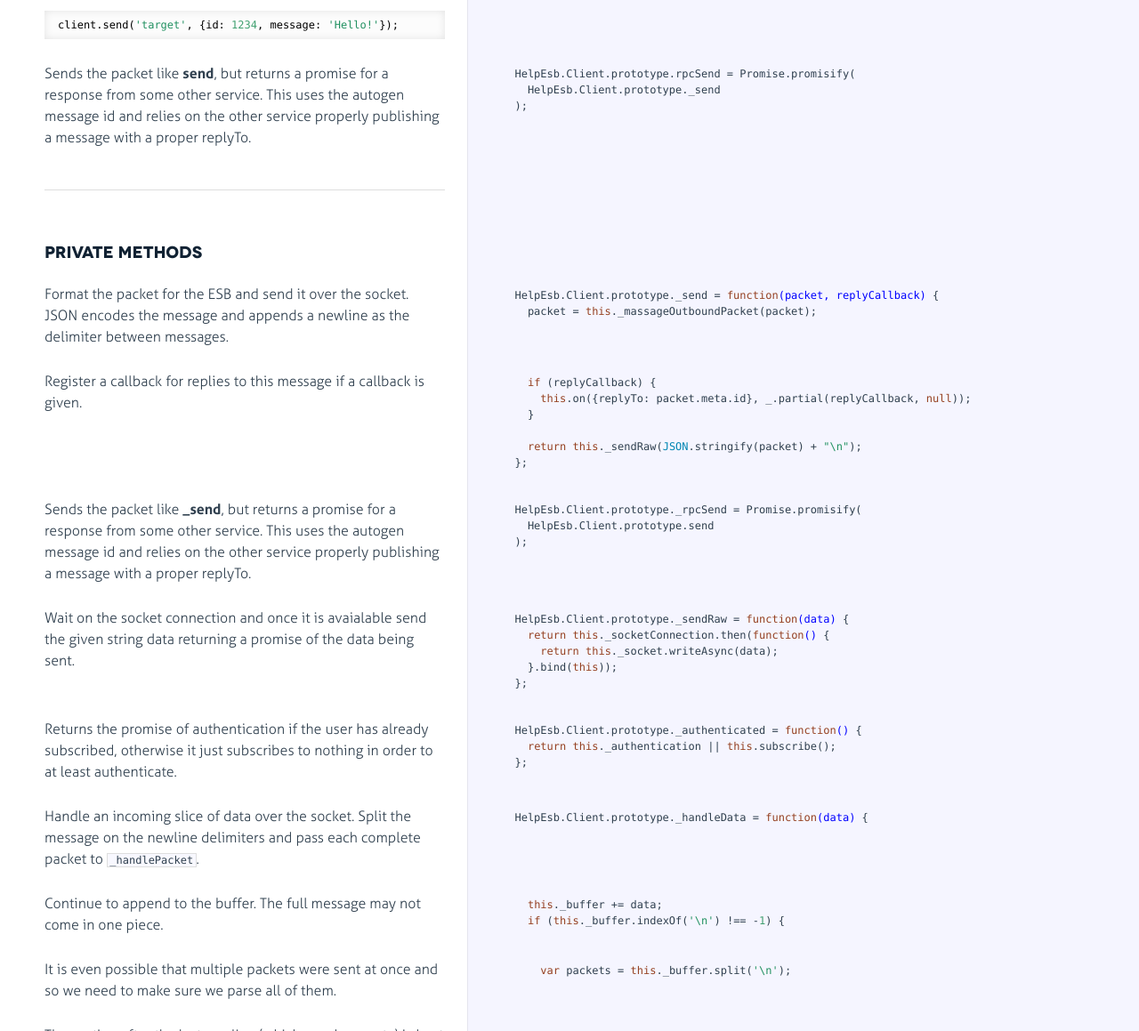
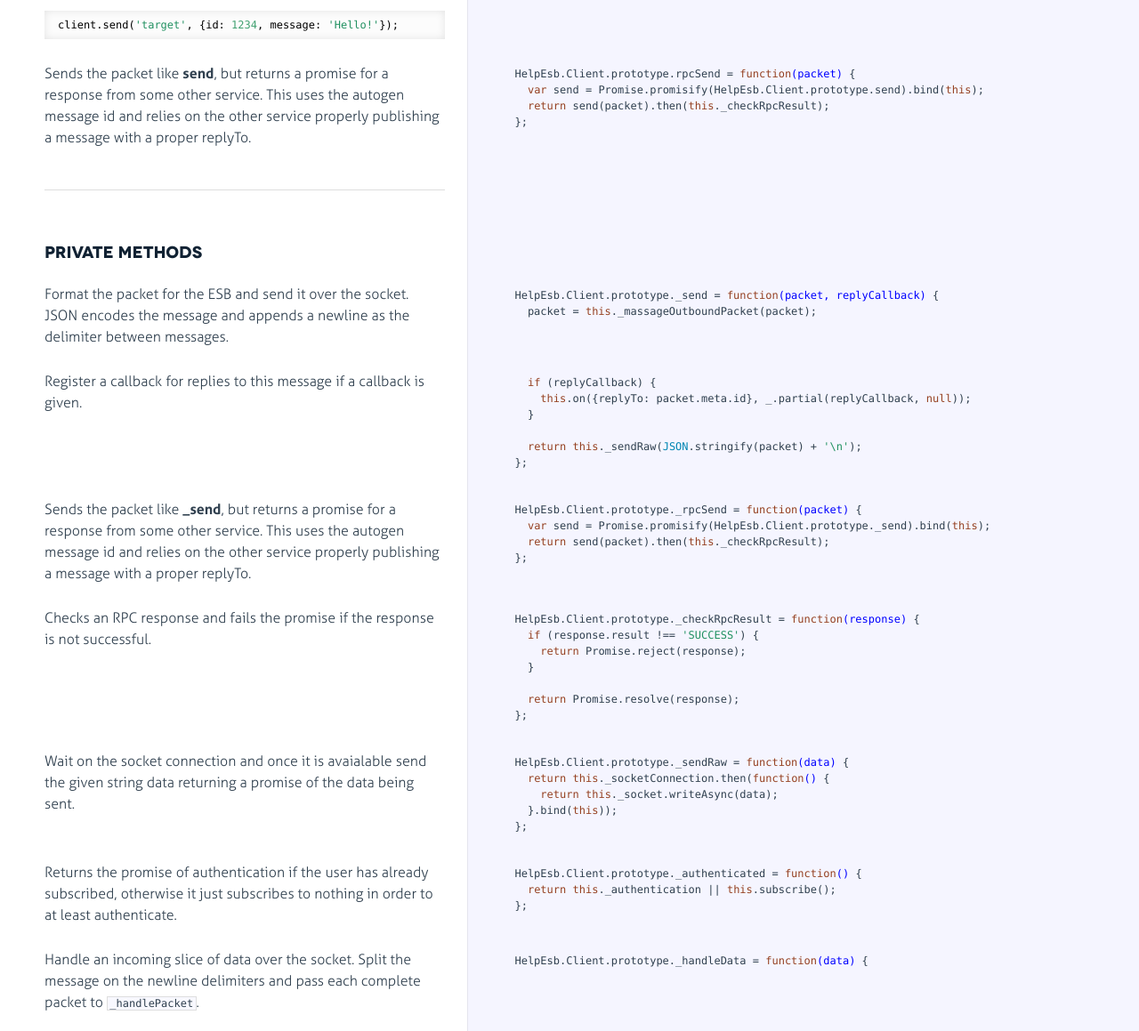
Before and after one commit to evanlucas/help-esb.js, a plain HTML site: page index.html in a window 1280 px wide. Shown: the part 2599-3758 px from the top of the page at 89% size. Drawn offline with Linux system fonts and the light colour scheme.

Commit message:
Update documentation.

```diff
--- a/index.html
+++ b/index.html
@@ -340,9 +340,10 @@ other service properly publishing a message with a proper replyTo.</p>
 
             </div>
 
-            <div class="content"><div class='highlight'><pre>  HelpEsb.Client.prototype.rpcSend = Promise.promisify(
-    HelpEsb.Client.prototype._send
-  );</pre></div></div>
+            <div class="content"><div class='highlight'><pre>  HelpEsb.Client.prototype.rpcSend = <span class="hljs-function"><span class="hljs-keyword">function</span><span class="hljs-params">(packet)</span> </span>{
+    <span class="hljs-keyword">var</span> send = Promise.promisify(HelpEsb.Client.prototype.send).bind(<span class="hljs-keyword">this</span>);
+    <span class="hljs-keyword">return</span> send(packet).then(<span class="hljs-keyword">this</span>._checkRpcResult);
+  };</pre></div></div>
 
         </li>
 
@@ -404,7 +405,7 @@ the message and appends a newline as the delimiter between messages.</p>
       <span class="hljs-keyword">this</span>.on({replyTo: packet.meta.id}, _.partial(replyCallback, <span class="hljs-literal">null</span>));
     }
 
-    <span class="hljs-keyword">return</span> <span class="hljs-keyword">this</span>._sendRaw(<span class="hljs-built_in">JSON</span>.stringify(packet) + <span class="hljs-string">"\n"</span>);
+    <span class="hljs-keyword">return</span> <span class="hljs-keyword">this</span>._sendRaw(<span class="hljs-built_in">JSON</span>.stringify(packet) + <span class="hljs-string">'\n'</span>);
   };</pre></div></div>
 
         </li>
@@ -422,9 +423,10 @@ other service properly publishing a message with a proper replyTo.</p>
 
             </div>
 
-            <div class="content"><div class='highlight'><pre>  HelpEsb.Client.prototype._rpcSend = Promise.promisify(
-    HelpEsb.Client.prototype.send
-  );</pre></div></div>
+            <div class="content"><div class='highlight'><pre>  HelpEsb.Client.prototype._rpcSend = <span class="hljs-function"><span class="hljs-keyword">function</span><span class="hljs-params">(packet)</span> </span>{
+    <span class="hljs-keyword">var</span> send = Promise.promisify(HelpEsb.Client.prototype._send).bind(<span class="hljs-keyword">this</span>);
+    <span class="hljs-keyword">return</span> send(packet).then(<span class="hljs-keyword">this</span>._checkRpcResult);
+  };</pre></div></div>
 
         </li>
 
@@ -434,6 +436,28 @@ other service properly publishing a message with a proper replyTo.</p>
 
               <div class="pilwrap ">
                 <a class="pilcrow" href="#section-22">&#182;</a>
+              </div>
+              <p>Checks an RPC response and fails the promise if the response is not
+successful.</p>
+
+            </div>
+
+            <div class="content"><div class='highlight'><pre>  HelpEsb.Client.prototype._checkRpcResult = <span class="hljs-function"><span class="hljs-keyword">function</span><span class="hljs-params">(response)</span> </span>{
+    <span class="hljs-keyword">if</span> (response.result !== <span class="hljs-string">'SUCCESS'</span>) {
+      <span class="hljs-keyword">return</span> Promise.reject(response);
+    }
+
+    <span class="hljs-keyword">return</span> Promise.resolve(response);
+  };</pre></div></div>
+
+        </li>
+
+
+        <li id="section-23">
+            <div class="annotation">
+
+              <div class="pilwrap ">
+                <a class="pilcrow" href="#section-23">&#182;</a>
               </div>
               <p>Wait on the socket connection and once it is avaialable send the given
 string data returning a promise of the data being sent.</p>
@@ -449,11 +473,11 @@ string data returning a promise of the data being sent.</p>
         </li>
 
 
-        <li id="section-23">
+        <li id="section-24">
             <div class="annotation">
 
               <div class="pilwrap ">
-                <a class="pilcrow" href="#section-23">&#182;</a>
+                <a class="pilcrow" href="#section-24">&#182;</a>
               </div>
               <p>Returns the promise of authentication if the user has already subscribed,
 otherwise it just subscribes to nothing in order to at least authenticate.</p>
@@ -467,11 +491,11 @@ otherwise it just subscribes to nothing in order to at least authenticate.</p>
         </li>
 
 
-        <li id="section-24">
+        <li id="section-25">
             <div class="annotation">
 
               <div class="pilwrap ">
-                <a class="pilcrow" href="#section-24">&#182;</a>
+                <a class="pilcrow" href="#section-25">&#182;</a>
               </div>
               <p>Handle an incoming slice of data over the socket.  Split the message on
 the newline delimiters and pass each complete packet to <code>_handlePacket</code>.</p>
@@ -483,11 +507,11 @@ the newline delimiters and pass each complete packet to <code>_handlePacket</cod
         </li>
 
 
-        <li id="section-25">
+        <li id="section-26">
             <div class="annotation">
 
               <div class="pilwrap ">
-                <a class="pilcrow" href="#section-25">&#182;</a>
+                <a class="pilcrow" href="#section-26">&#182;</a>
               </div>
               <p>Continue to append to the buffer.  The full message may not come in one
 piece.</p>
@@ -500,11 +524,11 @@ piece.</p>
         </li>
 
 
-        <li id="section-26">
+        <li id="section-27">
             <div class="annotation">
 
               <div class="pilwrap ">
-                <a class="pilcrow" href="#section-26">&#182;</a>
+                <a class="pilcrow" href="#section-27">&#182;</a>
               </div>
               <p>It is even possible that multiple packets were sent at once and so we
 need to make sure we parse all of them.</p>
@@ -516,11 +540,11 @@ need to make sure we parse all of them.</p>
         </li>
 
 
-        <li id="section-27">
+        <li id="section-28">
             <div class="annotation">
 
               <div class="pilwrap ">
-                <a class="pilcrow" href="#section-27">&#182;</a>
+                <a class="pilcrow" href="#section-28">&#182;</a>
               </div>
               <p>The section after the last newline (which may be empty) is kept in the
 buffer as it belongs to the next packet.</p>
@@ -536,11 +560,11 @@ buffer as it belongs to the next packet.</p>
         </li>
 
 
-        <li id="section-28">
+        <li id="section-29">
             <div class="annotation">
 
               <div class="pilwrap ">
-                <a class="pilcrow" href="#section-28">&#182;</a>
+                <a class="pilcrow" href="#section-29">&#182;</a>
               </div>
               <p>Handles a single packet of data.  The data is expected to be JSON, and if
 it isn’t, an error will be triggered through the event handler.
@@ -579,11 +603,11 @@ payload packets.</p>
         </li>
 
 
-        <li id="section-29">
+        <li id="section-30">
             <div class="annotation">
 
               <div class="pilwrap ">
-                <a class="pilcrow" href="#section-29">&#182;</a>
+                <a class="pilcrow" href="#section-30">&#182;</a>
               </div>
               <p>Triggers an event of the given types, passing along the remaining
 arguments to all handlers that have been registered.</p>
@@ -610,11 +634,11 @@ arguments to all handlers that have been registered.</p>
         </li>
 
 
-        <li id="section-30">
+        <li id="section-31">
             <div class="annotation">
 
               <div class="pilwrap ">
-                <a class="pilcrow" href="#section-30">&#182;</a>
+                <a class="pilcrow" href="#section-31">&#182;</a>
               </div>
               <p>Process the packet to ensure it conforms to the ESB requirements.  Sets
 the message id in the metadata for the packet if it wasn’t already set.</p>
```
